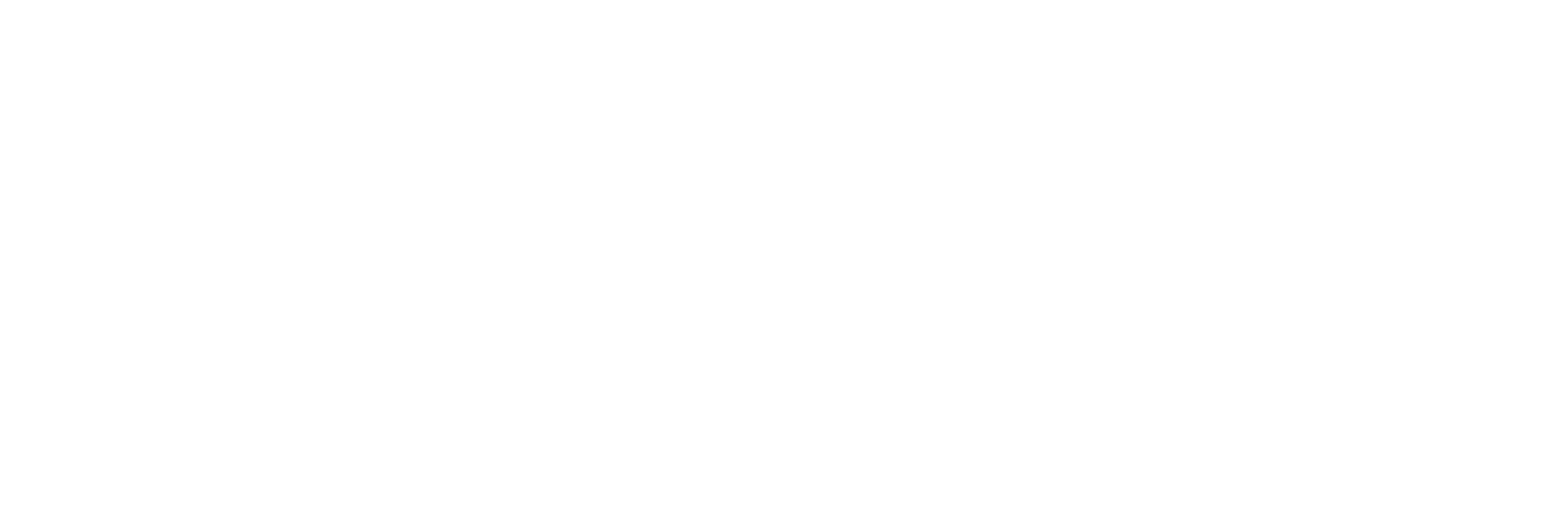
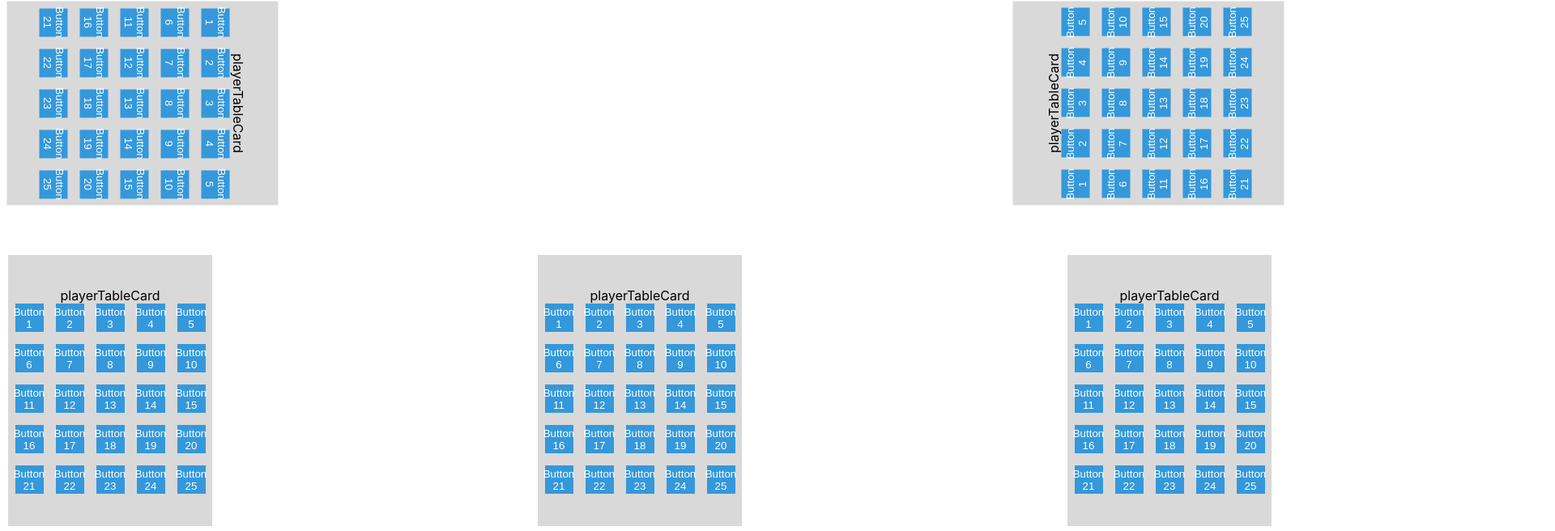
Before and after one commit to MarilenaChochlidaki/BingoProject, a React (Create React App) app in the folder bingo/: page /table in a window 1280 px wide. Before the commit this address had no page. Shown: the part 240-896 px from the top of the page at 81% size, 1920 px wide, since content can reach past the window. Before the commit the page ends 800 px from the top, so only its background shows below. Built offline with nearby package versions, Linux system fonts and the light colour scheme.

Commit message:
Augmented Table (need to do fullstack with express)

```diff
--- a/bingo/src/App.js
+++ b/bingo/src/App.js
@@ -1,13 +1,14 @@
-import './App.css';
-import { AmlTV } from './pages/AmlTV/AmlTV';
-import { Mobile } from './pages/Mobile/Mobile';
-import { BrowserRouter as Router, Route, Routes } from 'react-router-dom';
+import "./App.css";
+import { AmlTV } from "./pages/AmlTV/AmlTV";
+import AugmentedTable from "./pages/AugmentedTable/AugmentedTable";
+import { Mobile } from "./pages/Mobile/Mobile";
+import { BrowserRouter as Router, Route, Routes } from "react-router-dom";
+import { SurroundWall } from "./pages/SurroundWall/SurroundWall";
 
 function App() {
   return (
-
     <Router>
-    {/* <nav>
+      {/* <nav>
       <ul>
         <li>
           <Link to="/">Home</Link>
@@ -17,12 +18,13 @@
         </li>
       </ul>
     </nav> */}
-    <Routes>
-        <Route exact path="/"  element={<AmlTV />} />
-        <Route path="/mobile" element={<Mobile />}/>
-    </Routes>
-
-  </Router>
+      <Routes>
+        <Route exact path="/" element={<AmlTV />} />
+        <Route path="/mobile" element={<Mobile />} />
+        <Route path="/table" element={<AugmentedTable />} />
+        <Route path="/wall" element={<SurroundWall />} />
+      </Routes>
+    </Router>
   );
 }
 
--- /dev/null
+++ b/bingo/src/components/PlayerTableCard/PlayerTableCard.jsx
@@ -0,0 +1,29 @@
+import React from "react";
+import styles from "./PlayerTableCard.module.css";
+
+export const PlayerTableCard = ({ rotation = 0 }) => {
+  const cardStyle = {
+    transform: `rotate(${rotation}deg)`,
+  };
+
+  const renderButtons = () => {
+    const buttons = [];
+    for (let i = 0; i < 5; i++) {
+      for (let j = 0; j < 5; j++) {
+        buttons.push(
+          <button key={`${i}-${j}`} className={styles.cardButton}>
+            Button {i * 5 + j + 1}
+          </button>
+        );
+      }
+    }
+    return buttons;
+  };
+
+  return (
+    <div className={styles.cardContainer} style={cardStyle}>
+      playerTableCard
+      <div className={styles.buttonContainer}>{renderButtons()}</div>
+    </div>
+  );
+};
--- /dev/null
+++ b/bingo/src/components/PlayerTableCard/PlayerTableCard.module.css
@@ -0,0 +1,29 @@
+.cardContainer {
+  width: 252px;
+  height: 335px;
+  background: #d9d9d9;
+  display: flex;
+  flex-direction: column;
+  justify-content: center;
+  align-items: center;
+}
+
+.buttonContainer {
+  display: flex;
+  flex-wrap: wrap;
+  gap: 15px;
+  justify-content: center;
+}
+
+.cardButton {
+  display: flex;
+  padding: 5px 10px; /* Adjust the padding to make the buttons smaller */
+  width: 35px;
+  height: 35px;
+  background-color: #3498db; /* Example background color */
+  color: #fff; /* Example text color */
+  border: none;
+  cursor: pointer;
+  justify-content: center;
+  align-items: center;
+}
--- a/bingo/src/pages/AmlTV/AmlTV.jsx
+++ b/bingo/src/pages/AmlTV/AmlTV.jsx
@@ -1,11 +1,11 @@
-import React from 'react'
-import { useNavigate } from 'react-router-dom'
-import styles from './AmlTV.module.css';
+import React from "react";
+import { useNavigate } from "react-router-dom";
+import styles from "./AmlTV.module.css";
 export const AmlTV = () => {
   const navigate = useNavigate();
   return (
     <div>
-      <h1 className={styles.homeTitle}>About Page</h1>
+      <h1 className={styles.homeTitle}>About asdasdasdasdasdasd</h1>
       <p className={styles.slogan}>This is the about page.</p>
       <div className={styles.pageButtons}>
         <button onClick={() => navigate("/mobile")}> go Mobile </button>
@@ -15,7 +15,6 @@
         <button onClick={() => navigate("/mobile")}> go Mobile </button>
         <button onClick={() => navigate("/mobile")}> go Mobile </button>
       </div>
-
     </div>
-  )
-}
+  );
+};
--- /dev/null
+++ b/bingo/src/pages/AugmentedTable/AugmentedTable.jsx
@@ -0,0 +1,22 @@
+import React from "react";
+import styles from "./AugmentedTable.module.css";
+import { PlayerTableCard } from "../../components/PlayerTableCard/PlayerTableCard";
+
+const AugmentedTable = () => {
+  return (
+    <div className={styles.tableContainer}>
+      <div className={styles.midPlayereCards}>
+        {" "}
+        <PlayerTableCard rotation={90}></PlayerTableCard>
+        <PlayerTableCard rotation={-90}></PlayerTableCard>
+      </div>
+      <div className={styles.bottomPlayereCards}>
+        <PlayerTableCard></PlayerTableCard>
+        <PlayerTableCard></PlayerTableCard>
+        <PlayerTableCard></PlayerTableCard>
+      </div>
+    </div>
+  );
+};
+
+export default AugmentedTable;
--- /dev/null
+++ b/bingo/src/pages/AugmentedTable/AugmentedTable.module.css
@@ -0,0 +1,27 @@
+.tableContainer {
+  width: 1920px;
+  height: 900px;
+  display: flex;
+  padding: 0px 0px 23px 0px;
+  flex-direction: column;
+  justify-content: flex-end;
+  align-items: flex-start;
+  gap: 10px;
+}
+
+.midPlayereCards {
+  display: flex;
+  padding: 0px 0px 0px 50px;
+  justify-content: center;
+  align-items: center;
+  gap: 990px;
+}
+
+.bottomPlayereCards {
+  display: flex;
+  height: 335px;
+  padding: 10px;
+  justify-content: center;
+  align-items: center;
+  gap: 402px;
+}
--- /dev/null
+++ b/bingo/src/pages/SurroundWall/SurroundWall.jsx
@@ -0,0 +1,5 @@
+import React from "react";
+
+export const SurroundWall = () => {
+  return <div>SurroundWall</div>;
+};
```
Also changed, not shown: bingo/src/pages/SurroundWall/SurroundWall.module.css (added), 1 other file (tests, documents, lock files or other folders). Lines whose indentation alone changed are shown as unchanged.
